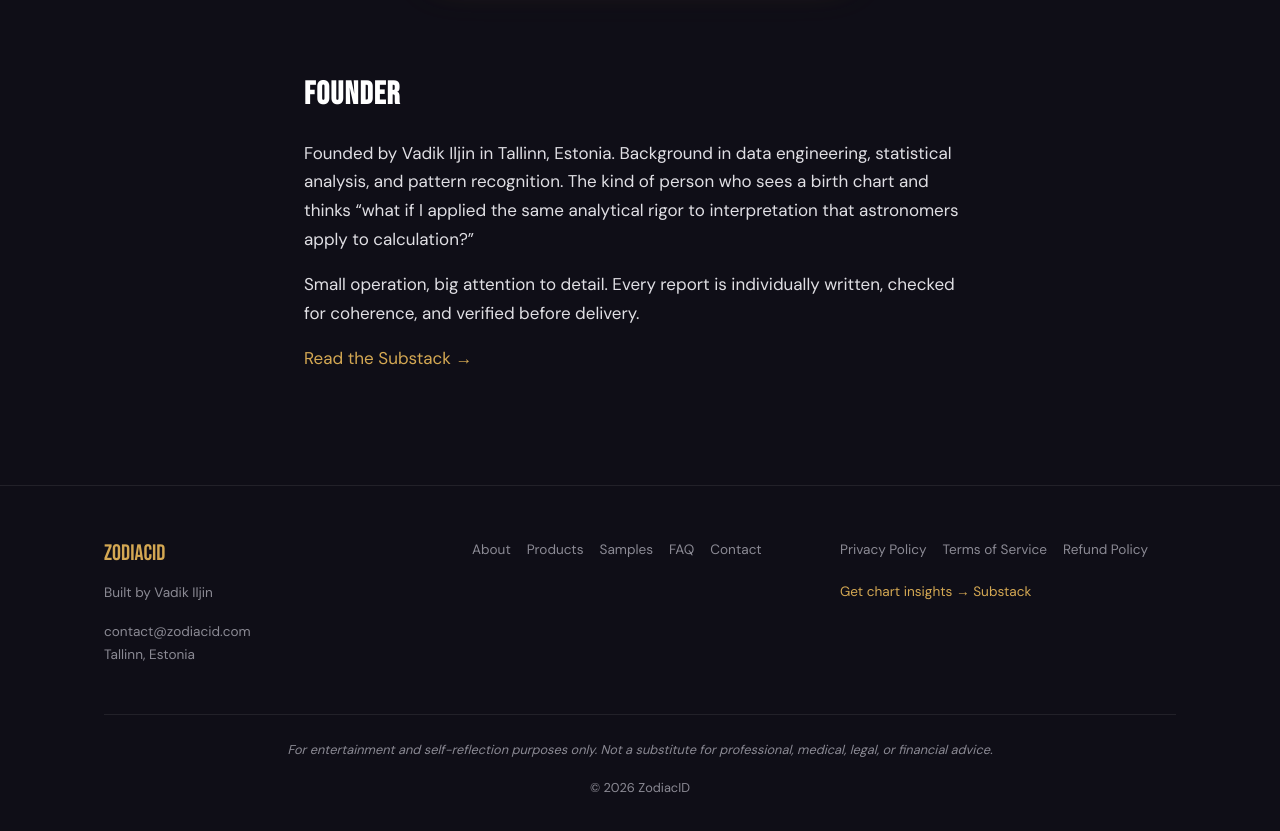
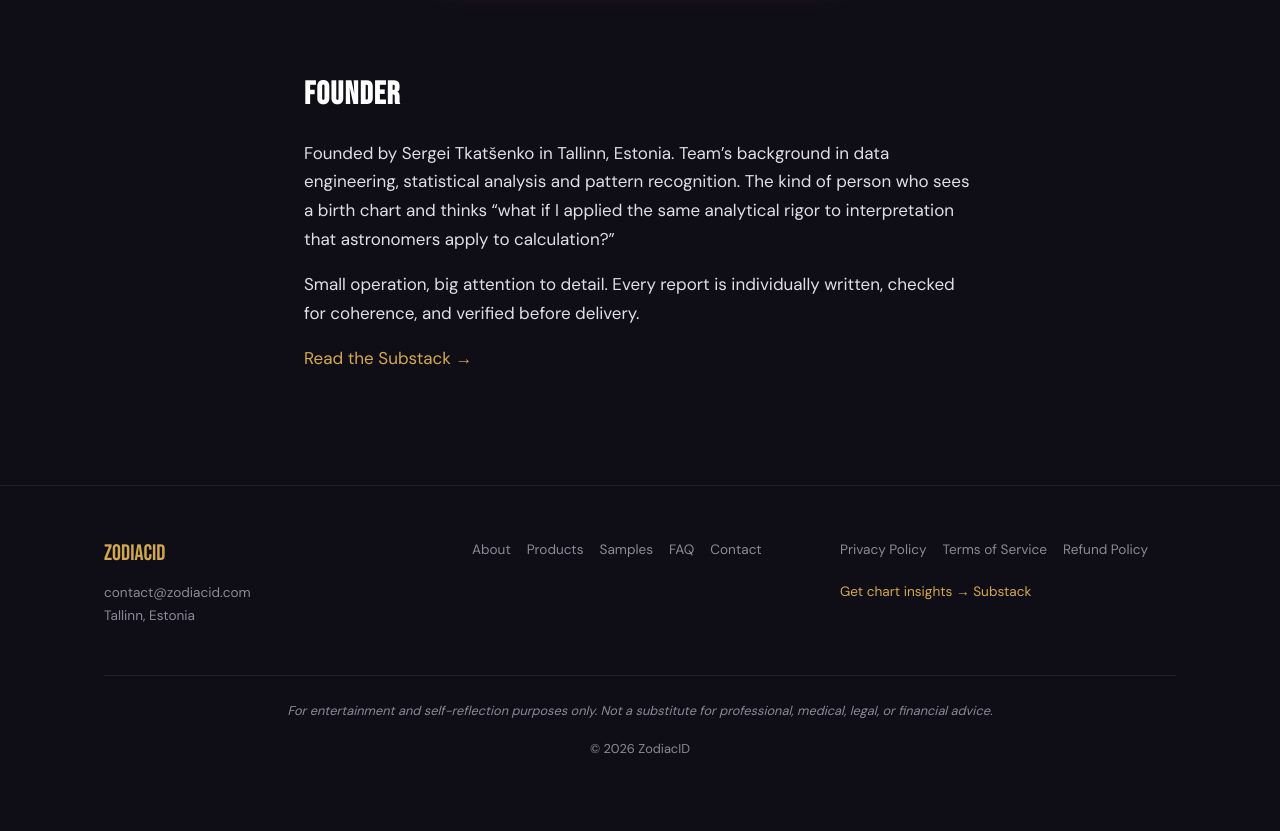
Before and after one commit to zodiacid/zodiacid.com, a website: page zodiacid/about.html in a window 1280 px wide. Shown: the part 2760-3591 px from the top of the page. After the commit the page ends 3568 px from the top, so only its background shows below. Drawn offline with Linux system fonts and the light colour scheme.

Commit message:
copy: remove personal attribution, update founder name
Remove "Built by Vadik Iljin" from all page footers.
Update founder section on about page.

Entire-Checkpoint: 74bd3b95f0ba

```diff
--- a/zodiacid/about.html
+++ b/zodiacid/about.html
@@ -109,7 +109,7 @@
     <section>
       <div class="container" style="max-width: 720px;">
         <h2 class="section-title">Founder</h2>
-        <p>Founded by Vadik Iljin in Tallinn, Estonia. Background in data engineering, statistical analysis, and pattern recognition. The kind of person who sees a birth chart and thinks &ldquo;what if I applied the same analytical rigor to interpretation that astronomers apply to calculation?&rdquo;</p>
+        <p>Founded by Sergei Tkat&scaron;enko in Tallinn, Estonia. Team&rsquo;s background in data engineering, statistical analysis and pattern recognition. The kind of person who sees a birth chart and thinks &ldquo;what if I applied the same analytical rigor to interpretation that astronomers apply to calculation?&rdquo;</p>
         <p>Small operation, big attention to detail. Every report is individually written, checked for coherence, and verified before delivery.</p>
         <p><a href="https://vadikiljin.substack.com" target="_blank" rel="noopener">Read the Substack &rarr;</a></p>
       </div>
@@ -122,7 +122,6 @@
       <div class="footer-grid">
         <div>
           <div class="footer-brand">ZodiacID</div>
-          <p class="footer-builder">Built by Vadik Iljin</p>
           <p class="footer-contact"><a href="mailto:contact@zodiacid.com">contact@zodiacid.com</a><br>Tallinn, Estonia</p>
         </div>
         <div>
```
Also changed, not shown: zodiacid/404.html (+0 -1 lines), zodiacid/contact.html (+0 -1 lines), zodiacid/faq.html (+0 -1 lines), zodiacid/index.html (+0 -1 lines), zodiacid/pricing.html (+0 -1 lines), zodiacid/privacy.html (+0 -1 lines), zodiacid/product-natal.html (+0 -1 lines), zodiacid/product-parenting.html (+0 -1 lines), zodiacid/product-redflag.html (+0 -1 lines), zodiacid/product-synastry.html (+0 -1 lines), zodiacid/refund.html (+0 -1 lines), zodiacid/sample-natal-beyonce.html (+0 -1 lines), zodiacid/sample-parenting-prince-george.html (+0 -1 lines), zodiacid/sample-redflag-pitt-jolie.html (+0 -1 lines), 3 more files.
